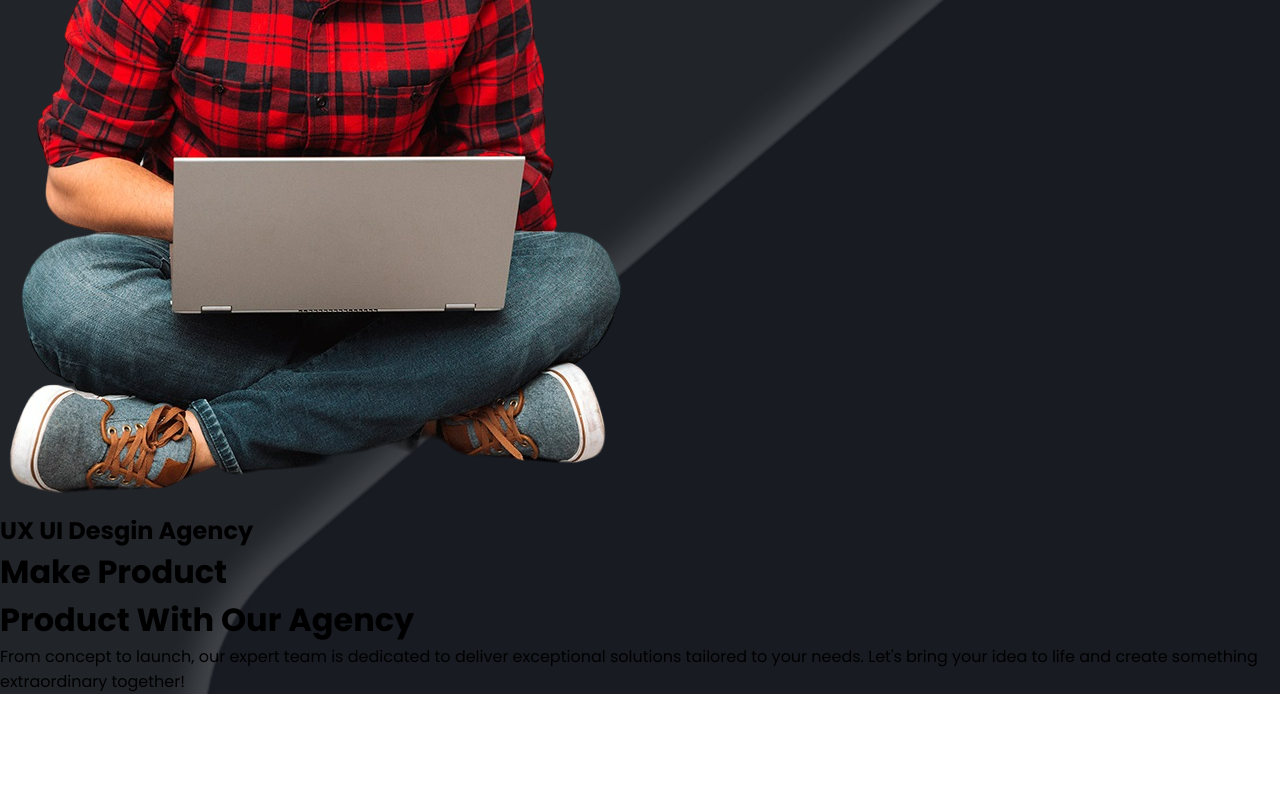
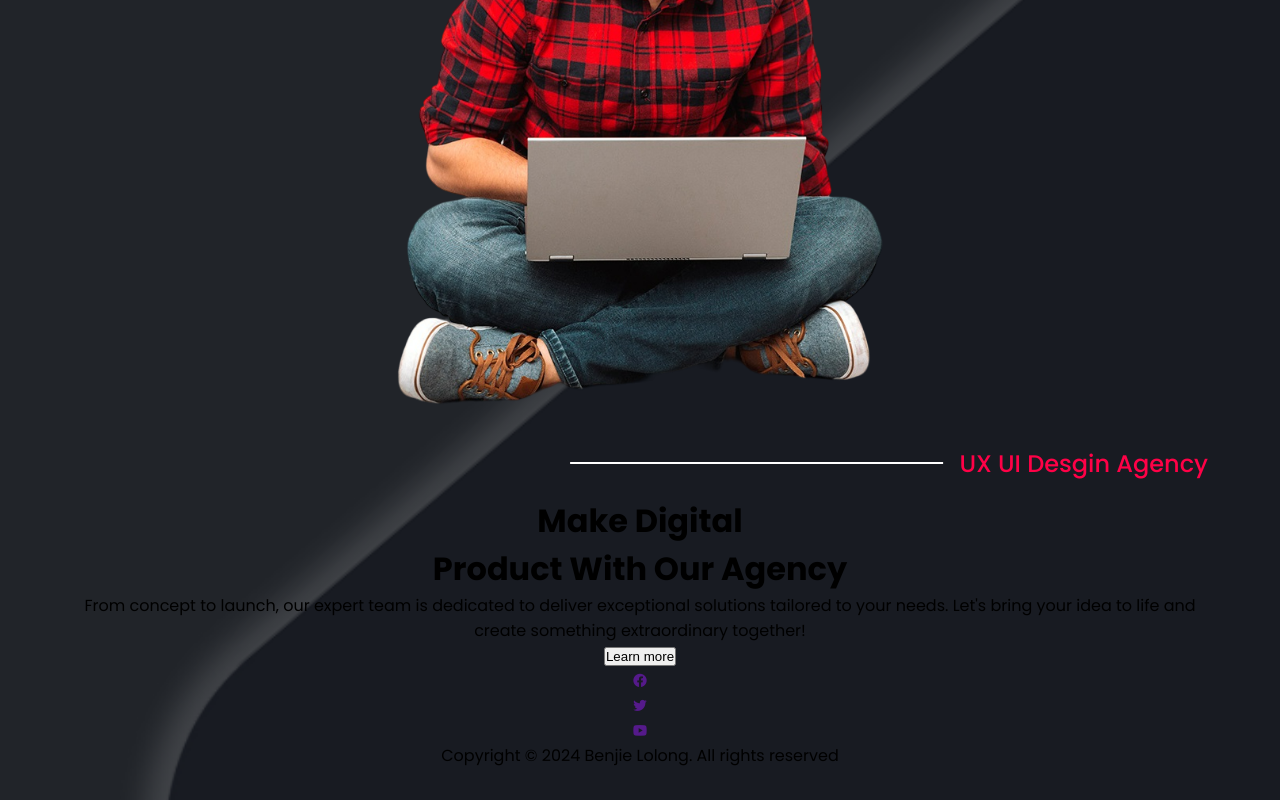
Before and after one commit to benjielolong/Landing-page, a plain HTML site: page index.html in a window 1280 px wide. Shown: the part 481-1281 px from the top of the page. Before the commit the page ends 1175 px from the top, so only its background shows below. Drawn offline with nearby package versions, Linux system fonts and the light colour scheme.

Commit message:
3rd edit

```diff
--- a/index.html
+++ b/index.html
@@ -35,13 +35,30 @@
         <div class="header__content">
             <h2>UX UI Desgin Agency</h2>
             <h1>
-                Make Product<br><span class="h1__span-1">Product</span>
+                Make Digital<br><span class="h1__span-1">Product</span>
                 <span class="h1__span-2">With Our Agency</span>
             </h1>
             <p>From concept to launch, our expert team is dedicated to deliver
                 exceptional solutions tailored to your needs. Let's bring your idea
                 to life and create something extraordinary together!
             </p>
+            <div class="header__btn">
+                <button class="btn">Learn more</button>
+            </div>
+            <ul class="socials">
+                <li>
+                    <a href=""><i class="ri-facebook-circle-fill"></i></a>
+                </li>
+                <li>
+                    <a href=""><i class="ri-twitter-fill"></i></a>
+                </li>
+                <li>
+                    <a href=""><i class="ri-youtube-fill"></i></a>
+                </li>
+            </ul>
+            <div class="header__bar">
+                Copyright &copy; 2024 Benjie Lolong. All rights reserved
+            </div>
         </div>
     </header>
 
--- a/style.css
+++ b/style.css
@@ -105,6 +105,50 @@ nav{
     color: var(--secondary-color);
 }
 
+.header__container{
+    max-width: var(--max-width);
+    margin-inline: auto;
+    padding-block: 5rem 2rem;
+    padding-inline: 2rem;
+    display: grid;
+    gap: 2rem;
+}
+
+.header__image img{
+    width: 100%;
+    max-width: 500px;
+    margin-inline: auto;
+    display: flex;
+}
+
+.header__content{
+    overflow: hidden;
+    text-align: center;
+}
+
+.header__content h2{
+    position: relative;
+    isolation: isolate;
+    max-width: fit-content;
+    margin-left: auto;
+    margin-bottom: 1rem;
+    font-size: 1.5rem;
+    font-weight: 500;
+    color: var(--primary-color);
+    text-align: right;
+
+}
+
+.header__content h2::before{
+    position: absolute;
+    content: "";
+    top: 50%;
+    left: 0;
+    transform: translate(calc(-100% - 1rem), -50%);
+    height: 2px;
+    width: 150%;
+    background-color: var(--white);
+}
 
 @media  (width > 768px){
     nav{
```
